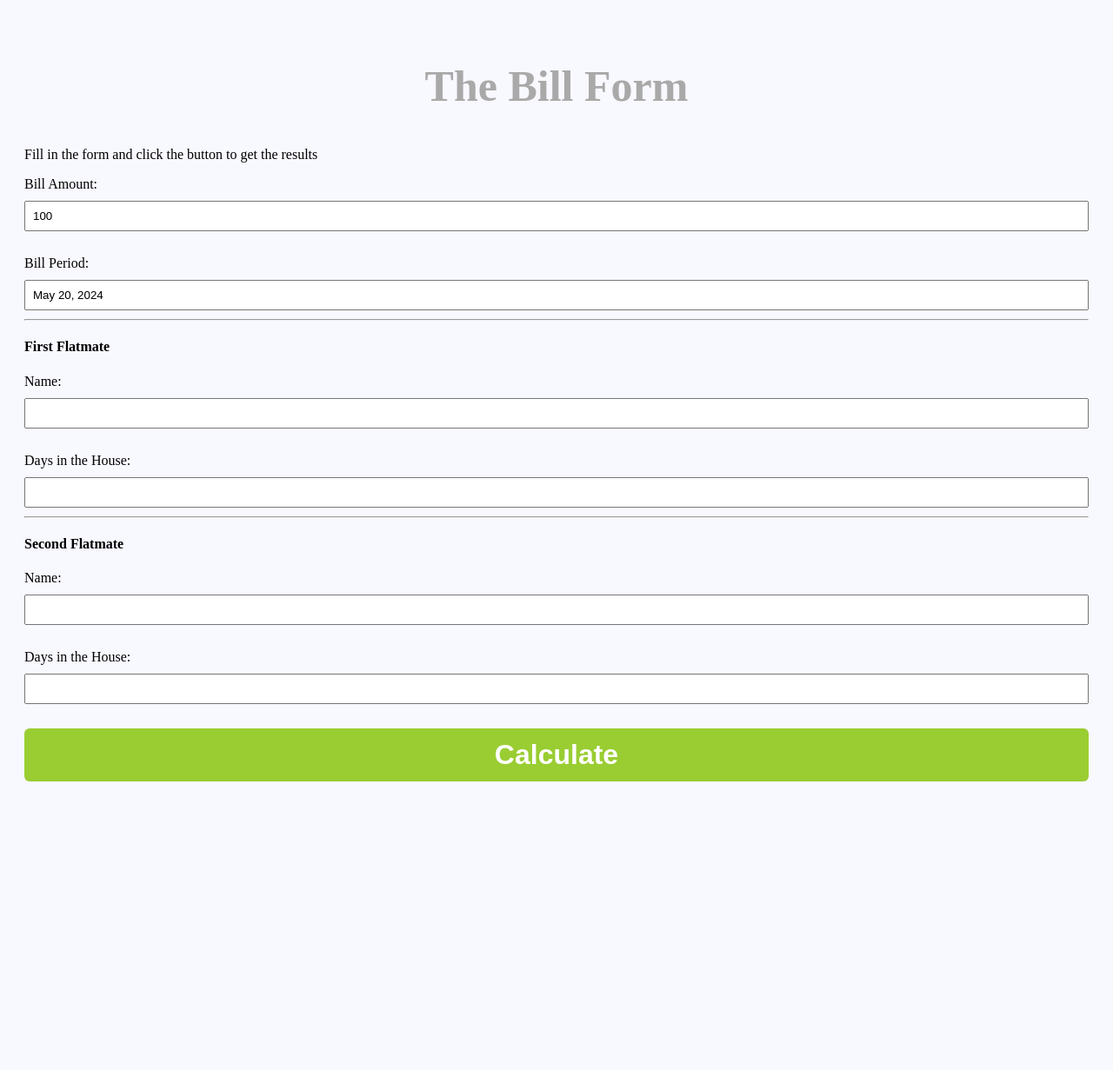
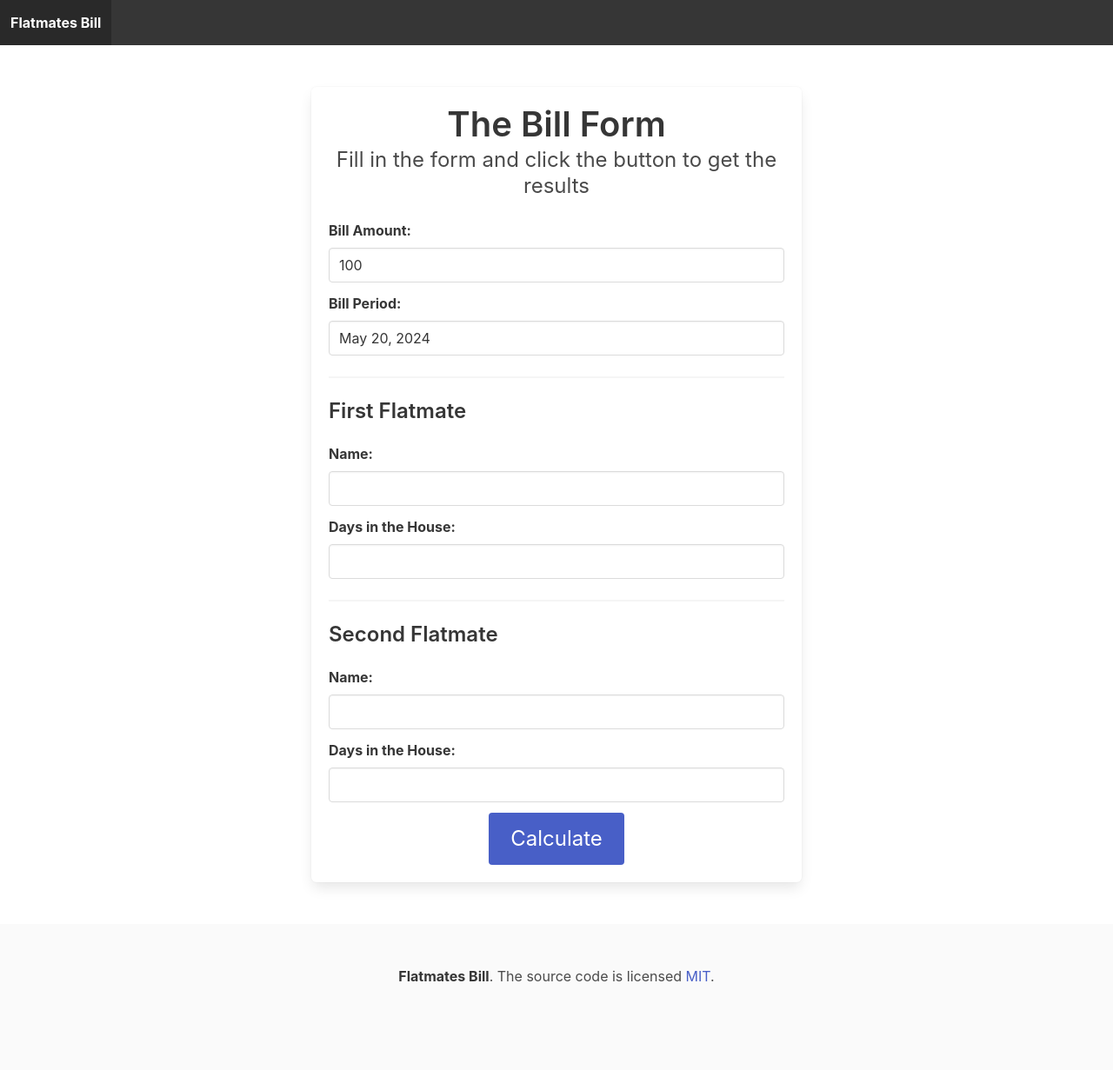
Before and after one commit to hashemidesign/flatmates_bill_web, a Flask app: page /bill in a window 1280 px wide. Shown: the whole page at 87% size. Before the commit the page ends 899 px from the top, so only its background shows below. Run offline with Flask 3, Linux system fonts and the light colour scheme.

Commit message:
refactor and add documentation

```diff
--- a/app.py
+++ b/app.py
@@ -1,58 +1,12 @@
-import datetime
+from flask import Flask
 
-from flask import Flask, render_template, request
-from flask.views import MethodView
-from wtforms.fields.simple import StringField, SubmitField
-from wtforms.form import Form
-from models.bill import Bill
-from models.flatmate import Flatmate
+from views.bill_view import BillFormView
+from views.home_view import HomeView
 
 app = Flask(__name__)
-
-
-class HomeView(MethodView):
-    def get(self):
-        return render_template('index.html')
-
-
-class BillFormView(MethodView):
-    def get(self):
-        bill_form = BillForm()
-        return render_template('bill-form.html', bill_form=bill_form)
-
-    def post(self):
-        bill_form = BillForm(request.form)
-        amount = float(bill_form.amount.data)
-        period = bill_form.amount.data
-
-        name1 = bill_form.name1.data
-        dih1 = int(bill_form.days_in_house1.data)
-
-        name2 = bill_form.name2.data
-        dih2 = int(bill_form.days_in_house2.data)
-
-        bill = Bill(amount, period)
-        flatmate1 = Flatmate(name=name1, days_in_house=dih1)
-        flatmate2 = Flatmate(name=name2, days_in_house=dih2)
-        return render_template('bill-form.html',
-                               result=True,
-                               bill_form=bill_form,
-                               name1=name1, name2=name2,
-                               amount1=flatmate1.pays(bill, flatmate2),
-                               amount2=flatmate2.pays(bill, flatmate1))
-
-
-class BillForm(Form):
-    amount = StringField('Bill Amount:', default="100")
-    period = StringField('Bill Period:', default=datetime.datetime.utcnow().strftime("%B %d, %Y"))
-    name1 = StringField('Name: ')
-    days_in_house1 = StringField('Days in the House: ')
-    name2 = StringField('Name: ')
-    days_in_house2 = StringField('Days in the House: ')
-    button = SubmitField("Calculate")
-
 
 app.add_url_rule('/', view_func=HomeView.as_view('home'))
 app.add_url_rule('/bill', view_func=BillFormView.as_view('bill'))
 
-app.run(debug=True)
+if __name__ == "__main__":
+    app.run(debug=True)
--- /dev/null
+++ b/forms/bill_form.py
@@ -0,0 +1,30 @@
+from datetime import datetime
+
+from wtforms.fields.simple import StringField, SubmitField
+from wtforms.form import Form
+
+
+class BillForm(Form):
+    """
+    BillForm is a FlaskForm that collects details about a bill to split between two flatmates.
+    """
+    # Field for the total amount of the bill with a default value of "100".
+    amount = StringField('Bill Amount:', default="100")
+
+    # Field for the billing period with the current date as the default value.
+    period = StringField('Bill Period:', default=datetime.utcnow().strftime("%B %d, %Y"))
+
+    # Field for the name of the first flatmate.
+    name1 = StringField('Name: ')
+
+    # Field for the number of days the first flatmate has stayed in the house.
+    days_in_house1 = StringField('Days in the House: ')
+
+    # Field for the name of the second flatmate.
+    name2 = StringField('Name: ')
+
+    # Field for the number of days the second flatmate has stayed in the house.
+    days_in_house2 = StringField('Days in the House: ')
+
+    # Submit button to calculate the bill split.
+    button = SubmitField("Calculate")
--- a/static/style.css
+++ /dev/null
@@ -1,37 +0,0 @@
-* {
-    box-sizing: border-box;
-}
-
-body {
-    background-color: ghostwhite;
-    padding: 20px;
-}
-
-h2 {
-    color: darkgray;
-    text-align: center;
-    font-size: 50px;
-}
-
-form {
-    width: 100%;
-}
-
-input[type=text] {
-    display: block;
-    width: 100%;
-    padding: 8px;
-    margin: 10px 0;
-}
-
-input[type=submit] {
-    width: 100%;
-    background-color: yellowgreen;
-    color: white;
-    padding: 12px;
-    border: none;
-    border-radius: 6px;
-    font-size: 32px;
-    font-weight: bold;
-    cursor: pointer;
-}
--- a/templates/bill-form.html
+++ b/templates/bill-form.html
@@ -2,35 +2,108 @@
 <html lang="en">
 <head>
     <meta charset="UTF-8">
+    <meta name="viewport" content="width=device-width, initial-scale=1">
     <title>Flatmates Bill</title>
-    <link rel="stylesheet" href="{{ url_for('static', filename='style.css') }}">
+    <link rel="stylesheet" href="https://cdnjs.cloudflare.com/ajax/libs/bulma/0.9.4/css/bulma.min.css">
 </head>
 <body>
-<h2>The Bill Form</h2>
-<p>Fill in the form and click the button to get the results</p>
+
+<!-- Navbar -->
+<nav class="navbar is-dark" role="navigation" aria-label="main navigation">
+    <div class="navbar-brand">
+        <a class="navbar-item" href="{{ url_for('home') }}">
+            <strong>Flatmates Bill</strong>
+        </a>
+    </div>
+</nav>
+
+<!-- Main content -->
+<section class="section">
+    <div class="container">
+        <div class="columns is-centered">
+            <div class="column is-half">
+                <div class="box">
+                    <h2 class="title is-2 has-text-centered">The Bill Form</h2>
+                    <p class="subtitle is-4 has-text-centered">Fill in the form and click the button to get the results</p>
+
+                    <!-- Form -->
                     <form action="{{ url_for('bill') }}" method="post">
-    {{ bill_form.amount.label }} {{ bill_form.amount }}
-    <br>
-    {{ bill_form.period.label }} {{ bill_form.period }}
+                        <div class="field">
+                            <label class="label">{{ bill_form.amount.label }}</label>
+                            <div class="control">
+                                {{ bill_form.amount(class="input") }}
+                            </div>
+                        </div>
+
+                        <div class="field">
+                            <label class="label">{{ bill_form.period.label }}</label>
+                            <div class="control">
+                                {{ bill_form.period(class="input") }}
+                            </div>
+                        </div>
+
                         <hr>
-    <h4>First Flatmate</h4>
-    {{ bill_form.name1.label }} {{ bill_form.name1 }}
-    <br>
-    {{ bill_form.days_in_house1.label }} {{ bill_form.days_in_house1 }}
+
+                        <h4 class="title is-4">First Flatmate</h4>
+                        <div class="field">
+                            <label class="label">{{ bill_form.name1.label }}</label>
+                            <div class="control">
+                                {{ bill_form.name1(class="input") }}
+                            </div>
+                        </div>
+                        <div class="field">
+                            <label class="label">{{ bill_form.days_in_house1.label }}</label>
+                            <div class="control">
+                                {{ bill_form.days_in_house1(class="input") }}
+                            </div>
+                        </div>
+
                         <hr>
-    <h4>Second Flatmate</h4>
-    {{ bill_form.name2.label }} {{ bill_form.name2 }}
-    <br>
-    {{ bill_form.days_in_house2.label }} {{ bill_form.days_in_house2 }}
-    <br>
-    {{ bill_form.button }}
+
+                        <h4 class="title is-4">Second Flatmate</h4>
+                        <div class="field">
+                            <label class="label">{{ bill_form.name2.label }}</label>
+                            <div class="control">
+                                {{ bill_form.name2(class="input") }}
+                            </div>
+                        </div>
+                        <div class="field">
+                            <label class="label">{{ bill_form.days_in_house2.label }}</label>
+                            <div class="control">
+                                {{ bill_form.days_in_house2(class="input") }}
+                            </div>
+                        </div>
+
+                        <div class="field is-grouped is-grouped-centered">
+                            <div class="control">
+                                {{ bill_form.button(class="button is-link is-large") }}
+                            </div>
+                        </div>
+
                         {% if result %}
                             <hr>
-        <h4>Results</h4>
-        {{ name1 }} pays {{ amount1 }}
-        <br>
-        {{ name2 }} pays {{ amount2 }}
+                            <h4 class="title is-4">Results</h4>
+                            <div class="notification is-link">
+                                <p>{{ name1 }} pays {{ amount1 }}</p>
+                                <p>{{ name2 }} pays {{ amount2 }}</p>
+                            </div>
                         {% endif %}
                     </form>
+                </div>
+            </div>
+        </div>
+    </div>
+</section>
+
+<!-- Footer -->
+<footer class="footer">
+    <div class="content has-text-centered">
+        <p>
+            <strong>Flatmates Bill</strong>. The source code is licensed
+            <a href="https://opensource.org/license/gpl-3.0">MIT</a>.
+        </p>
+    </div>
+</footer>
+
 </body>
 </html>
--- /dev/null
+++ b/views/bill_view.py
@@ -0,0 +1,53 @@
+from flask import render_template, request
+from flask.views import MethodView
+
+from forms.bill_form import BillForm
+from models.bill import Bill
+from models.flatmate import Flatmate
+
+
+class BillFormView(MethodView):
+    """
+    BillFormView handles GET and POST requests for the bill form page.
+    """
+
+    def get(self):
+        """
+        Handles GET requests.
+        Initializes a new BillForm and renders the bill form template.
+        """
+        bill_form = BillForm()
+        return render_template('bill-form.html', bill_form=bill_form)
+
+    def post(self):
+        """
+        Handles POST requests.
+        Processes the form data, calculates the bill split, and renders the results.
+        """
+        # Initialize the BillForm with data from the request.
+        bill_form = BillForm(request.form)
+
+        # Extract the amount and period from the form data.
+        amount = float(bill_form.amount.data)
+        period = bill_form.period.data
+
+        # Extract the first flatmate's name and days in house.
+        name1 = bill_form.name1.data
+        dih1 = int(bill_form.days_in_house1.data)
+
+        # Extract the second flatmate's name and days in house.
+        name2 = bill_form.name2.data
+        dih2 = int(bill_form.days_in_house2.data)
+
+        # Create Bill and Flatmate objects based on the extracted data.
+        bill = Bill(amount, period)
+        flatmate1 = Flatmate(name=name1, days_in_house=dih1)
+        flatmate2 = Flatmate(name=name2, days_in_house=dih2)
+
+        # Render the bill form template with the results.
+        return render_template('bill-form.html',
+                               result=True,
+                               bill_form=bill_form,
+                               name1=name1, name2=name2,
+                               amount1=flatmate1.pays(bill, flatmate2),
+                               amount2=flatmate2.pays(bill, flatmate1))
```
Also changed, not shown: templates/index.html (+42 -4 lines), views/home_view.py (added, +15 -0 lines), README.md (added), 1 other file. Lines whose indentation alone changed are shown as unchanged.
